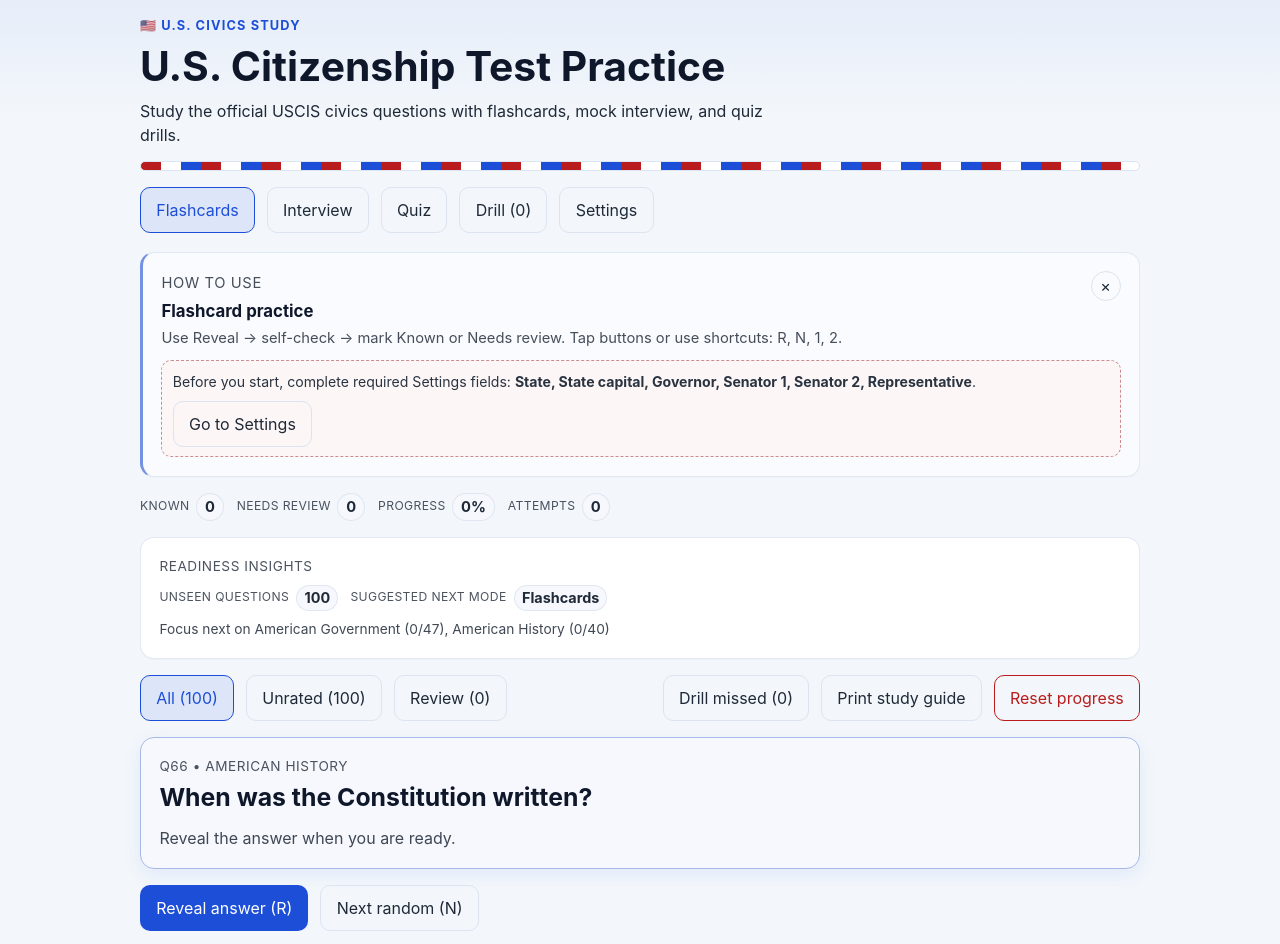
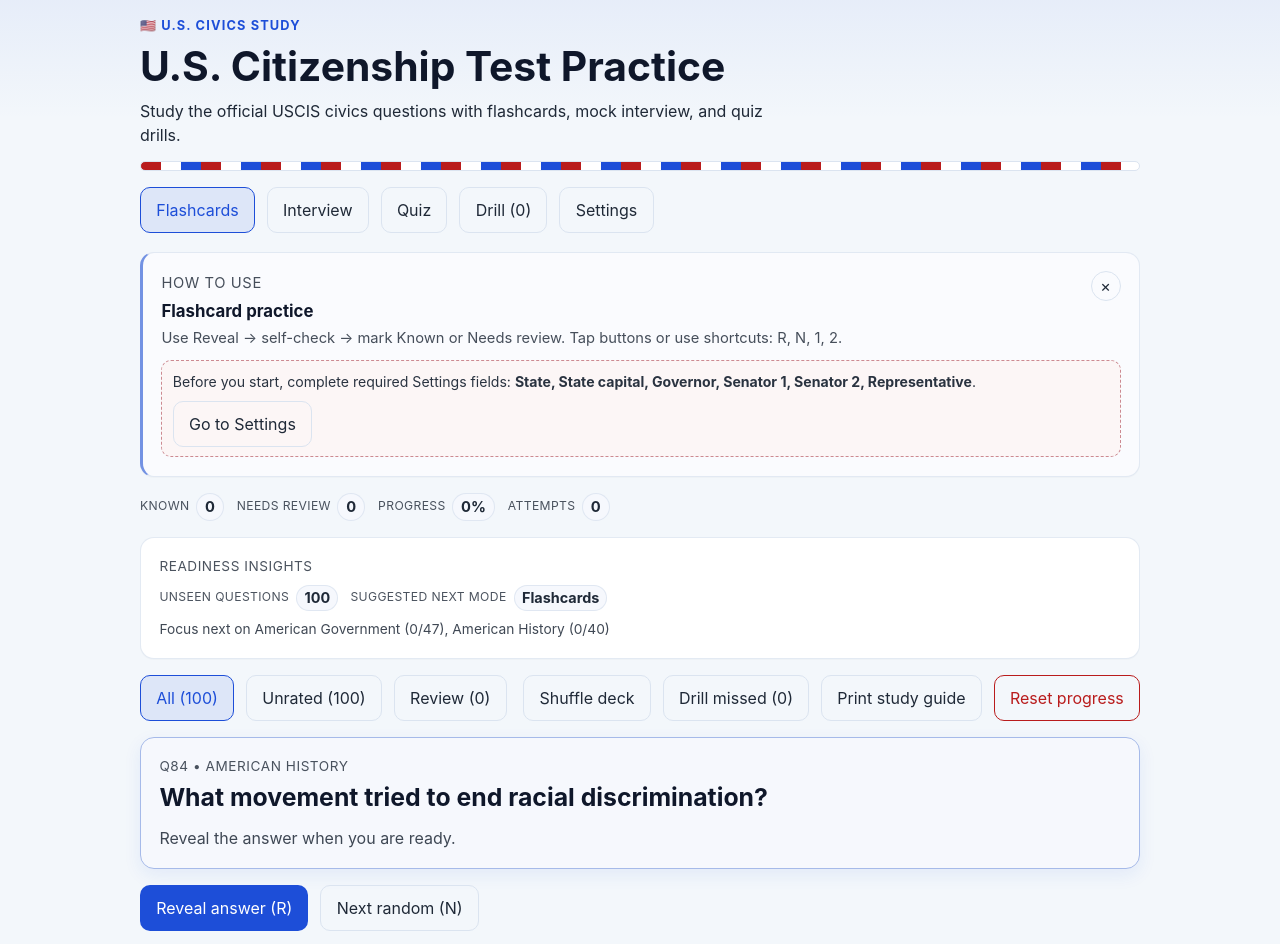
Before and after one commit to vforge/us-citizenship-test, a React (Vite) app: page / in a window 1280 px wide. Shown: the top 944 px of the page. Built offline with nearby package versions, Linux system fonts and the light colour scheme.

Commit message:
Use shuffled flashcard deck sequencing and add full coverage E2E test

```diff
--- a/src/App.tsx
+++ b/src/App.tsx
@@ -34,6 +34,15 @@
   return QUESTIONS[randomIndex]?.id ?? null
 }
 
+function shuffleIds(ids: number[]) {
+  const copy = [...ids]
+  for (let i = copy.length - 1; i > 0; i -= 1) {
+    const j = Math.floor(Math.random() * (i + 1))
+    ;[copy[i], copy[j]] = [copy[j], copy[i]]
+  }
+  return copy
+}
+
 function App() {
   const [mode, setMode] = useState<Mode>('practice')
   const [filter, setFilter] = useState<Filter>('all')
@@ -48,6 +57,10 @@
   const [currentQuestionId, setCurrentQuestionId] = useState<number | null>(() =>
     getRandomQuestionId(),
   )
+  const [practiceDeckIds, setPracticeDeckIds] = useState<number[]>(() =>
+    shuffleIds(QUESTIONS.map((q) => q.id)),
+  )
+  const [practiceDeckCursor, setPracticeDeckCursor] = useState(0)
   const [profile, setProfile] = useState<UserProfile>({})
   const [missedQuestionIds, setMissedQuestionIds] = useState<number[]>([])
 
@@ -147,19 +160,20 @@
   }, [filter, ratings])
 
   useEffect(() => {
-    if (filteredQuestions.length === 0) {
-      setCurrentQuestionId(null)
-      return
-    }
+    setPracticeDeckIds(shuffleIds(filteredQuestions.map((q) => q.id)))
+    setPracticeDeckCursor(0)
+    setIsAnswerVisible(false)
+  }, [filter])
 
-    const existsInDeck = filteredQuestions.some((q) => q.id === currentQuestionId)
-    if (!existsInDeck) {
-      setCurrentQuestionId(filteredQuestions[0].id)
-      setIsAnswerVisible(false)
-    }
-  }, [filteredQuestions, currentQuestionId])
+  useEffect(() => {
+    if (filter === 'all') return
+    setPracticeDeckIds(shuffleIds(filteredQuestions.map((q) => q.id)))
+    setPracticeDeckCursor(0)
+    setIsAnswerVisible(false)
+  }, [filter, ratings, filteredQuestions])
 
-  const currentQuestion = filteredQuestions.find((q) => q.id === currentQuestionId)
+  const currentQuestion =
+    filteredQuestions.find((q) => q.id === practiceDeckIds[practiceDeckCursor]) ?? null
 
   const knownCount = Object.values(ratings).filter((v) => v === 'known').length
   const reviewCount = Object.values(ratings).filter((v) => v === 'review').length
@@ -211,11 +225,10 @@
   }, [])
 
   const goToNext = useCallback(() => {
-    const ids = filteredQuestions.map((q) => q.id)
-    const nextId = pickRandomQuestionId(ids, currentQuestion?.id)
-    setCurrentQuestionId(nextId)
+    if (practiceDeckIds.length === 0) return
+    setPracticeDeckCursor((prev) => (prev + 1) % practiceDeckIds.length)
     setIsAnswerVisible(false)
-  }, [filteredQuestions, currentQuestion?.id])
+  }, [practiceDeckIds.length])
 
   const rateCurrentQuestion = useCallback(
     (confidence: Confidence) => {
@@ -328,6 +341,8 @@
     setAttemptCount(0)
     setFilter('all')
     setCurrentQuestionId(getRandomQuestionId())
+    setPracticeDeckIds(shuffleIds(QUESTIONS.map((q) => q.id)))
+    setPracticeDeckCursor(0)
     setIsAnswerVisible(false)
     setMissedQuestionIds([])
   }
@@ -408,6 +423,13 @@
   const handleNextQuestion = () => {
     mode === 'drill' ? goToNextDrill() : goToNext()
     announce('Moved to next question.')
+  }
+
+  const shufflePracticeDeck = () => {
+    setPracticeDeckIds(shuffleIds(filteredQuestions.map((q) => q.id)))
+    setPracticeDeckCursor(0)
+    setIsAnswerVisible(false)
+    announce('Flashcard deck shuffled.')
   }
 
   const applyFederalDefaults = () => {
@@ -679,6 +701,9 @@
                 </div>
 
                 <div className="filter-buttons">
+                  <button type="button" className="ghost" onClick={shufflePracticeDeck}>
+                    Shuffle deck
+                  </button>
                   <button type="button" className="ghost" onClick={startDrill}>
                     Drill missed ({missedQuestionIds.length})
                   </button>
@@ -695,7 +720,7 @@
             <section className="card question-card" aria-live="polite">
               {currentDisplayQuestion ? (
                 <>
-                  <p className="card__meta">
+                  <p className="card__meta" data-question-id={currentDisplayQuestion.id}>
                     Q{currentDisplayQuestion.id} • {currentDisplayQuestion.category}
                   </p>
                   <h2>{currentDisplayQuestion.question}</h2>
@@ -842,7 +867,7 @@
                 </>
               ) : interviewQuestion ? (
                 <>
-                  <p className="card__meta">
+                  <p className="card__meta" data-question-id={interviewQuestion.id}>
                     Interview Q{interviewIndex + 1} • {interviewQuestion.category}
                   </p>
                   <h2>{interviewQuestion.question}</h2>
@@ -915,7 +940,7 @@
             <section className="card question-card" aria-live="polite">
               {quizQuestion ? (
                 <>
-                  <p className="card__meta">
+                  <p className="card__meta" data-question-id={quizQuestion.id}>
                     Quiz • Q{quizQuestion.id} • {quizQuestion.category}
                   </p>
                   <h2>{quizQuestion.question}</h2>
```
Also changed, not shown: 1 other file (tests, documents, lock files or other folders).
